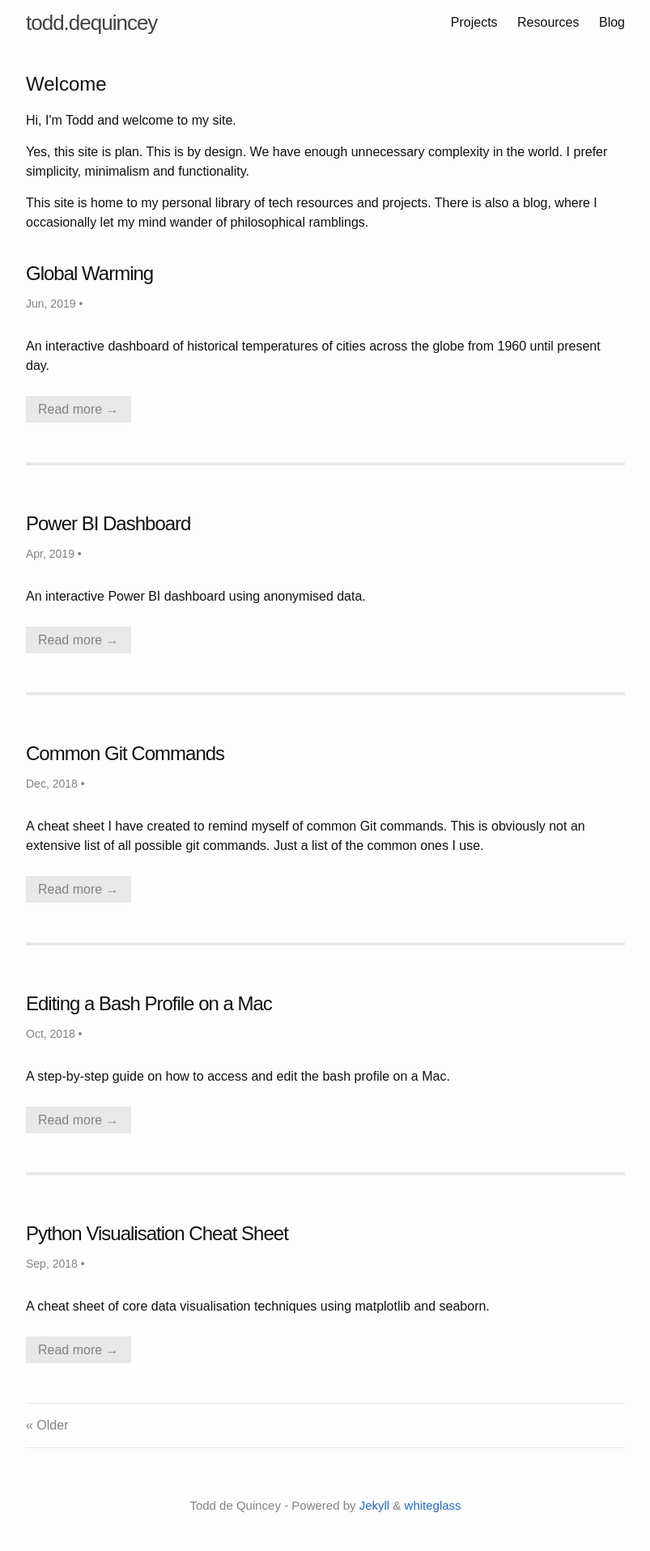
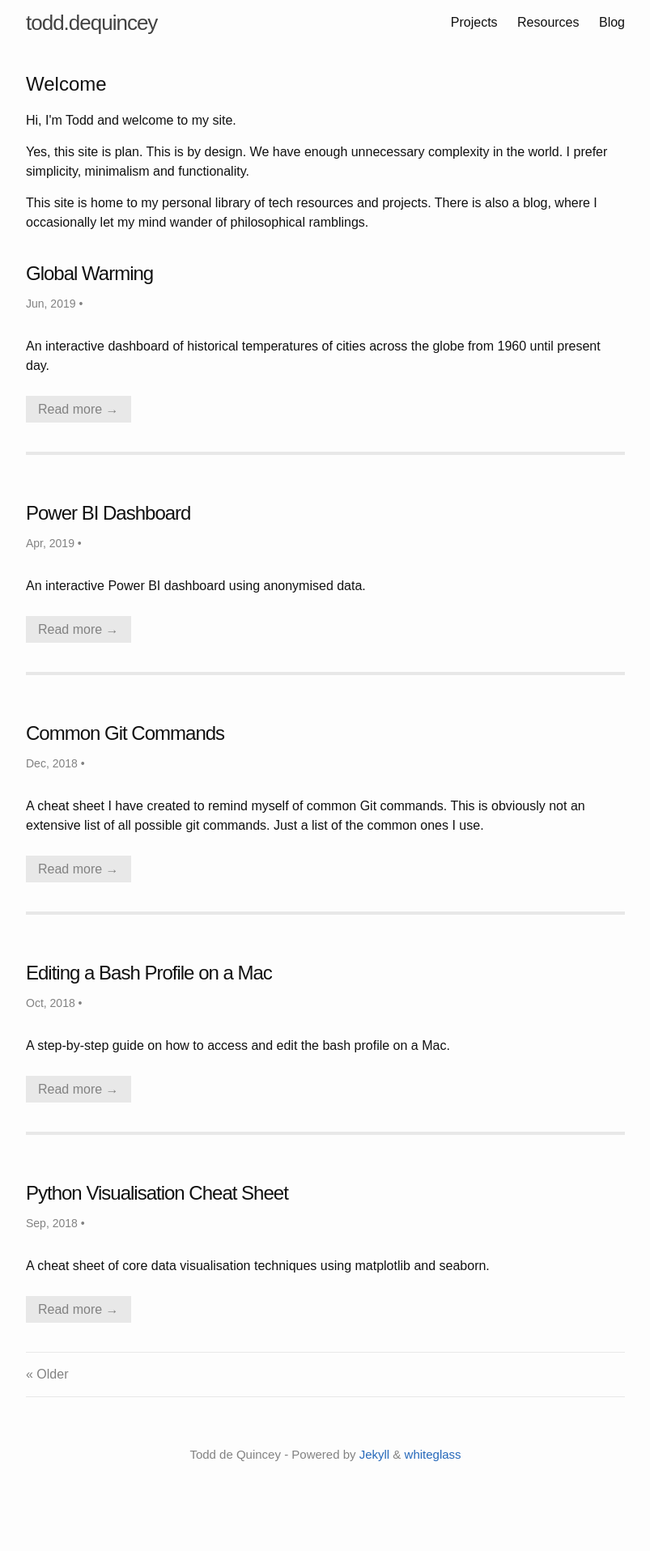
Before and after one commit to toddy86/dequincey.blog, a Jekyll site: the page built from index.html, in a window 1280 px wide. Shown: the whole page at 81% size, without its empty margins (238-1041 px from the left). Built offline with Jekyll 4.4.1, drawn with Linux system fonts in a browser that asks for light colours; the list of posts is cut into pages by our own code; after the commit the page ends 1854 px from its top, so only the background shows below that.

Commit message:
updated SCSS

```diff
--- a/_sass/whiteglass/_layout.scss
+++ b/_sass/whiteglass/_layout.scss
@@ -82,7 +82,7 @@
   }
 
   > li {
-    margin-bottom: $spacing-unit * 1.75;
+    margin-bottom: 40px;
 
     &:not(:first-child) {
       border-top: 4px solid $grey-color-light;
```
